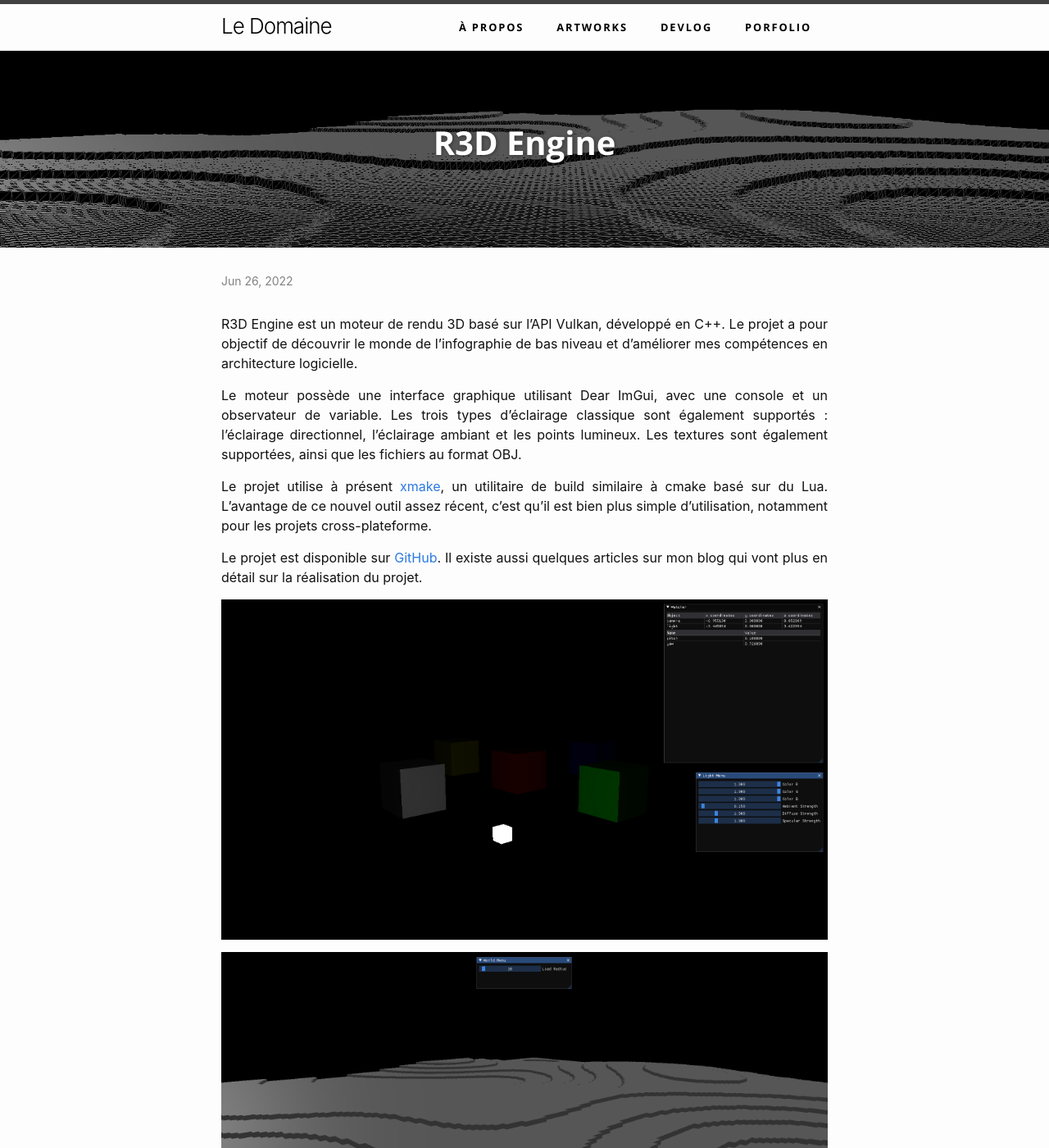
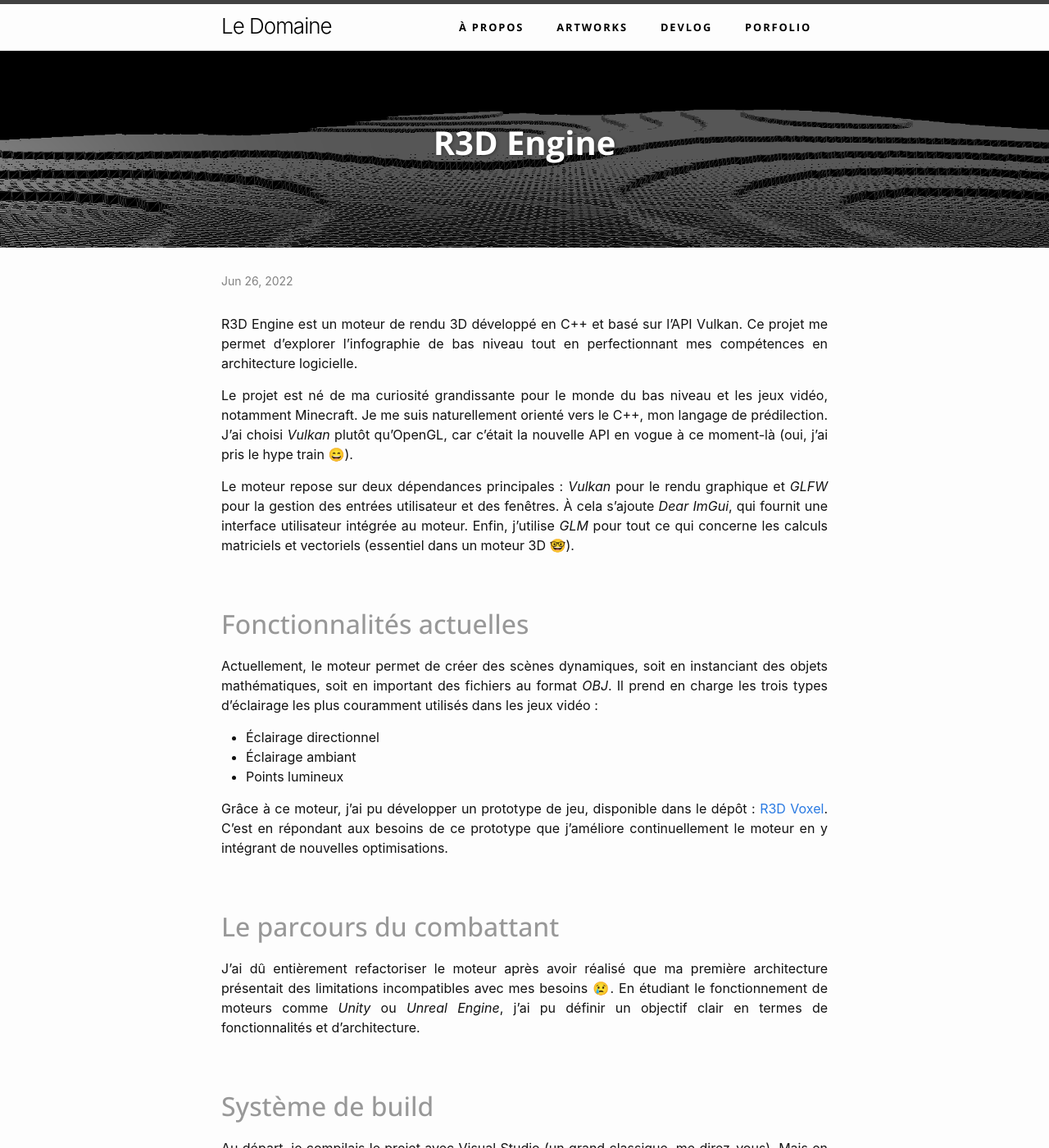
Before and after one commit to MrScriptX/mrscriptx.github.io, a Jekyll site: the page built from _posts/porfolio/2022-06-26-r3dengine.md, in a window 1280 px wide and 1400 px high. Shown: the whole window at 82% size. Built offline with Jekyll 4.4.1, drawn with Linux system fonts in a browser that asks for light colours; comment, search, counter and statistics services are not loaded; some of the changed text lies outside the part shown.

Commit message:
Update R3D Engine project description and features in the portfolio post

```diff
--- a/_posts/porfolio/2022-06-26-r3dengine.md
+++ b/_posts/porfolio/2022-06-26-r3dengine.md
@@ -7,16 +7,65 @@ banner: /assets/img/2022-06/r3d_voxel_wireframe.png
 label: R3D Engine
 ---
 
-R3D Engine est un moteur de rendu 3D basé sur l'API Vulkan, développé en C++. Le projet a pour objectif de découvrir le monde de l'infographie de bas niveau et d'améliorer mes compétences en architecture logicielle.
+R3D Engine est un moteur de rendu 3D développé en C++ et basé sur l’API Vulkan.
+Ce projet me permet d’explorer l’infographie de bas niveau tout en perfectionnant mes compétences en architecture logicielle.
 
-Le moteur possède une interface graphique utilisant Dear ImGui, avec une console et un observateur de variable. Les trois types d'éclairage classique sont également supportés : l'éclairage directionnel, l'éclairage ambiant et les points lumineux. Les textures sont également supportées, ainsi que les fichiers au format OBJ.
+<!--more-->
 
-Le projet utilise à présent [xmake](xmake-link), un utilitaire de build similaire à cmake basé sur du Lua. L'avantage de ce nouvel outil assez récent, c'est qu'il est bien plus simple d'utilisation, notamment pour les projets cross-plateforme.
+Le projet est né de ma curiosité grandissante pour le monde du bas niveau et les jeux vidéo, notamment Minecraft.
+Je me suis naturellement orienté vers le C++, mon langage de prédilection.
+J’ai choisi *Vulkan* plutôt qu’OpenGL, car c’était la nouvelle API en vogue à ce moment-là (oui, j’ai pris le hype train 😄).
 
-Le projet est disponible sur [GitHub](https://github.com/MrScriptX/R3D_Engine). Il existe aussi quelques articles sur mon blog qui vont plus en détail sur la réalisation du projet.
+Le moteur repose sur deux dépendances principales : *Vulkan* pour le rendu graphique et *GLFW* pour la gestion des entrées utilisateur et des fenêtres.
+À cela s’ajoute *Dear ImGui*, qui fournit une interface utilisateur intégrée au moteur.
+Enfin, j’utilise *GLM* pour tout ce qui concerne les calculs matriciels et vectoriels (essentiel dans un moteur 3D 🤓).
+
+## Fonctionnalités actuelles
+
+Actuellement, le moteur permet de créer des scènes dynamiques, soit en instanciant des objets mathématiques, soit en important des fichiers au format *OBJ*.
+Il prend en charge les trois types d’éclairage les plus couramment utilisés dans les jeux vidéo :
+- Éclairage directionnel
+- Éclairage ambiant
+- Points lumineux
+
+Grâce à ce moteur, j’ai pu développer un prototype de jeu, disponible dans le dépôt : [R3D Voxel](https://github.com/MrScriptX/R3DVoxel).
+C’est en répondant aux besoins de ce prototype que j’améliore continuellement le moteur en y intégrant de nouvelles optimisations.
+
+## Le parcours du combattant
+
+J’ai dû entièrement refactoriser le moteur après avoir réalisé que ma première architecture présentait des limitations incompatibles avec mes besoins 😢.
+En étudiant le fonctionnement de moteurs comme *Unity* ou *Unreal Engine*, j’ai pu définir un objectif clair en termes de fonctionnalités et d’architecture.
+
+## Système de build
+
+Au départ, je compilais le projet avec Visual Studio (un grand classique, me direz-vous).
+Mais en découvrant [xmake](xmake-link), j’ai décidé d’adopter cet utilitaire, qui offre plusieurs avantages non négligeables.
+
+Le système de build repose sur Lua, ce qui permet d’éviter les complexités de *CMake* ou de *MSBuild* (encore pire 😅).
+De plus, [xmake](xmake-link) prend en charge la plupart des gestionnaires de paquets C++ (vcpkg, meson, etc.).
+
+## Découvrez mon projet
+
+Le projet est disponible sur [GitHub](https://github.com/MrScriptX/R3D_Engine).
+
+Il existe aussi quelques articles sur mon blog qui vont plus en détail sur la réalisation du projet.
+
+- [Créer un moteur de rendu 3D](/devlog/2021/05/09/creer-un-moteur-de-rendu.html)
+- [Calculer les normales pour l'éclairage](/devlog/2021/07/17/compute-normals.html)
+- [Intégrer Dear ImGui dans un moteur de rendu](/devlog/2022/06/03/dear-imgui-moteur-maison.html)
+
+Vous pouvez également voir une démonstration du moteur !
+Cela se passe sur ma chaîne YouTube 📹.
+
+- [vulkan directional lighting](https://youtu.be/abdZcInc1OI)
+- [Voxel engine terrain generation and optimization](https://youtu.be/pQtwTTGwCJA)
+
+### Screenshots
 
 ![Exemple 1](/assets/img/2022-06/moving_light_02.png)
+*Example de gestion de la lumière dans R3D Engine*
 
 ![R3D Voxel](/assets/img/2022-06/r3d_voxel.png)
+*R3D Voxel dans toute sa spendleur*
 
 [xmake-link]: https://xmake.io/
```
